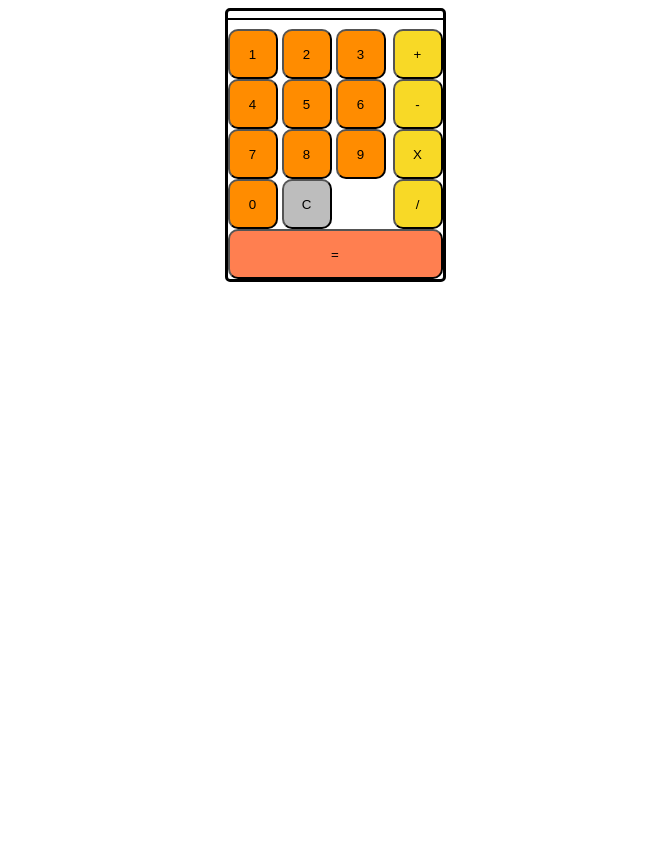
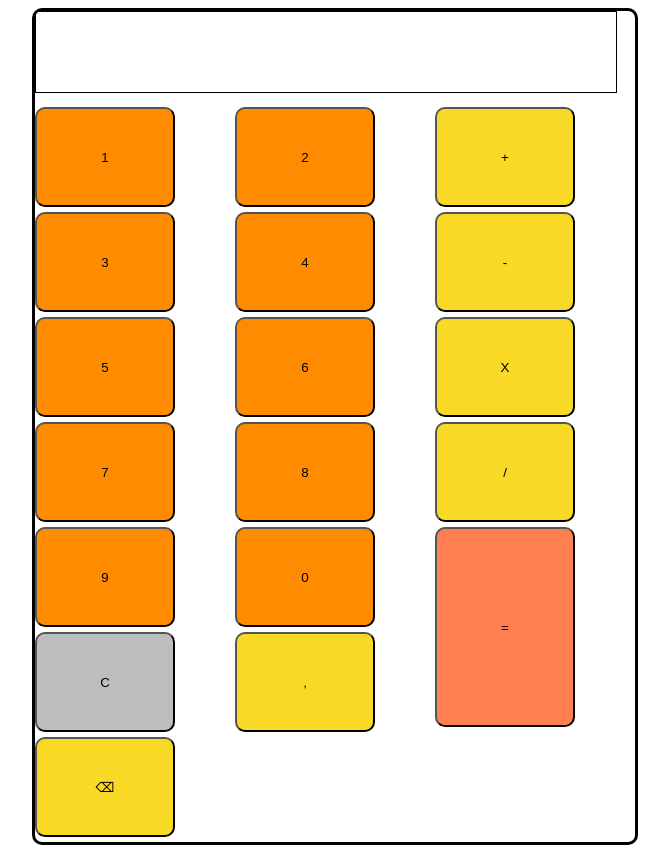
Before and after one commit to Mondongo03/CalculadoraTS, a plain HTML site: page index.html in a window 1280 px wide. Shown: the whole page, without its empty margins (305-974 px from the left). Before the commit the page ends 800 px from the top, so only its background shows below. Drawn offline with Linux system fonts and the light colour scheme.

Commit message:
borrar 1 caracter

```diff
--- a/built/index.js
+++ b/built/index.js
@@ -6,44 +6,15 @@ let multiplicacion = false;
 let resta = false;
 let division = false;
 let labelText = document.getElementById("texto");
-function clickNumber(numero) {
-    if (typeof numero !== 'number') {
-        console.error('El parámetro debe ser un número');
-        return;
-    }
-    /*if(!suma || !multiplicacion || !resta || !division) numero1 = numero1.concat(numero.toString());
-    else numero2 = numero2.concat(numero.toString());*/
+function insertarCaracter(numero) {
     labelText.innerText = labelText.innerText + numero;
 }
-function updateOperacion(operador) {
-    switch (operador) {
-        case "+": {
-            labelText.innerText = labelText.innerText + "+";
-            break;
-        }
-        case "-": {
-            labelText.innerText = labelText.innerText + "-";
-            break;
-        }
-        case "*": {
-            labelText.innerText = labelText.innerText + "*";
-            break;
-        }
-        case "/": {
-            labelText.innerText = labelText.innerText + "/";
-            break;
-        }
-    }
-}
-/*
-suma = true;
-            resta = false;
-            multiplicacion = false;
-            division = false;
-*/
 function calcularResultado() {
     labelText.innerText = eval(labelText.textContent);
 }
 function limpiarResultado() {
     labelText.textContent = "";
 }
+function borrarUnCaracter() {
+    labelText.textContent = labelText.textContent.substring(0, labelText.textContent.length - 1);
+}
--- a/index.css
+++ b/index.css
@@ -4,51 +4,50 @@ body {
 .calculadora {
     border: solid;
     margin: 0 auto;
-    width: 215px;
-    border-radius: 5px;
-    align-items: center;
+    width: 600px;
+    border-radius: 10px;
+    align-items: auto 0;
 
 
 }
 label {
-    width: 215px;
+    width: 580px;
+    height: 80px;
     font-size: 30px;
     border: solid 1px;
     display: inline-block;
-    margin-bottom: 5px;
+    margin-bottom: 10px;
     text-align: right;
 
 
 }
 #teclas {
-    display: flex;
-}
-#numeros{
-    width: 167px;
-}
-#operaciones {
-    width: 50px;
+    grid-template-columns: auto auto auto ;
+    display: grid;
 }
 .numero {
-    width: 50px;
-    height: 50px;
     background-color: darkorange;
     border-radius: 10px;
     box-shadow: 0;
 }
 
 .caracterEspecial {
-    width: 50px;
-    height: 50px;
     background-color: rgb(189, 189, 189);
     border-radius: 10px;
     box-shadow: 0;
 }
 
 .operaciones {
-    width: 50px;
-    height: 50px;
     background-color: rgb(248, 217, 38);
     border-radius: 10px;
     box-shadow: 0;
 }
+button {
+    width: 140px;
+    height: 100px;
+    margin-bottom: 5px;
+}
+#igual {
+    grid-row: span 2;
+    height: 200px;
+}
--- a/index.html
+++ b/index.html
@@ -11,27 +11,34 @@
     <div class="calculadora">
         <label id="texto"></label>
         <div id="teclas">
-            <div id="numeros">
-                <button id="1" class="numero" onclick="clickNumber(1)">1</button>
-                <button id="2" class="numero" onclick="clickNumber(2)">2</button>
-                <button id="3" class="numero" onclick="clickNumber(3)">3</button>
-                <button id="4" class="numero" onclick="clickNumber(4)">4</button>
-                <button id="5" class="numero" onclick="clickNumber(5)">5</button>
-                <button id="6" class="numero" onclick="clickNumber(6)">6</button>
-                <button id="7" class="numero" onclick="clickNumber(7)">7</button>
-                <button id="8" class="numero" onclick="clickNumber(8)">8</button>
-                <button id="9" class="numero" onclick="clickNumber(9)">9</button>
-                <button id="0" class="numero" onclick="clickNumber(0)">0</button>
+
+                <button id="1" class="numero" onclick="insertarCaracter(1)">1</button>
+                <button id="2" class="numero" onclick="insertarCaracter(2)">2</button>
+                <button id="sumar" class="operaciones" onclick="insertarCaracter('+')">+</button>
+                <button id="3" class="numero" onclick="insertarCaracter(3)">3</button>
+
+                <button id="4" class="numero" onclick="insertarCaracter(4)">4</button>
+                <button id="restar" class="operaciones" onclick="insertarCaracter('-')">-</button>
+                <button id="5" class="numero" onclick="insertarCaracter(5)">5</button>
+                <button id="6" class="numero" onclick="insertarCaracter(6)">6</button>
+                <button id="multiplicar" class="operaciones" onclick="insertarCaracter('*')">X</button>
+
+                <button id="7" class="numero" onclick="insertarCaracter(7)">7</button>
+
+                <button id="8" class="numero" onclick="insertarCaracter(8)">8</button>
+                <button id="dividir" class="operaciones" onclick="insertarCaracter('/')">/</button>
+
+                <button id="9" class="numero" onclick="insertarCaracter(9)">9</button>
+
+                <button id="0" class="numero" onclick="insertarCaracter(0)">0</button>
+                <button id="igual" class="operaciones" style="background-color: coral;" onclick="calcularResultado()">=</button>
+
                 <button id="c" class="caracterEspecial" onclick="limpiarResultado()">C</button>
-            </div>
-            <div id="operaciones">
-                <button id="sumar" class="operaciones" onclick="updateOperacion('+')">+</button>
-                <button id="restar" class="operaciones" onclick="updateOperacion('-')">-</button>
-                <button id="multiplicar" class="operaciones" onclick="updateOperacion('*')">X</button>
-                <button id="dividir" class="operaciones" onclick="updateOperacion('/')">/</button>
-            </div>
-        </div>
-        <button id="igual" class="operaciones" style="width: 100%; background-color: coral;" onclick="calcularResultado()">=</button>
+                <button id="restar" class="operaciones" onclick="insertarCaracter('.')">,</button>
+                <button id="restar" class="operaciones" onclick="borrarUnCaracter()">⌫</button>
+
+
+
     </div>
 
     <script src="./built/index.js"></script>
```
Also changed, not shown: 1 other file.
